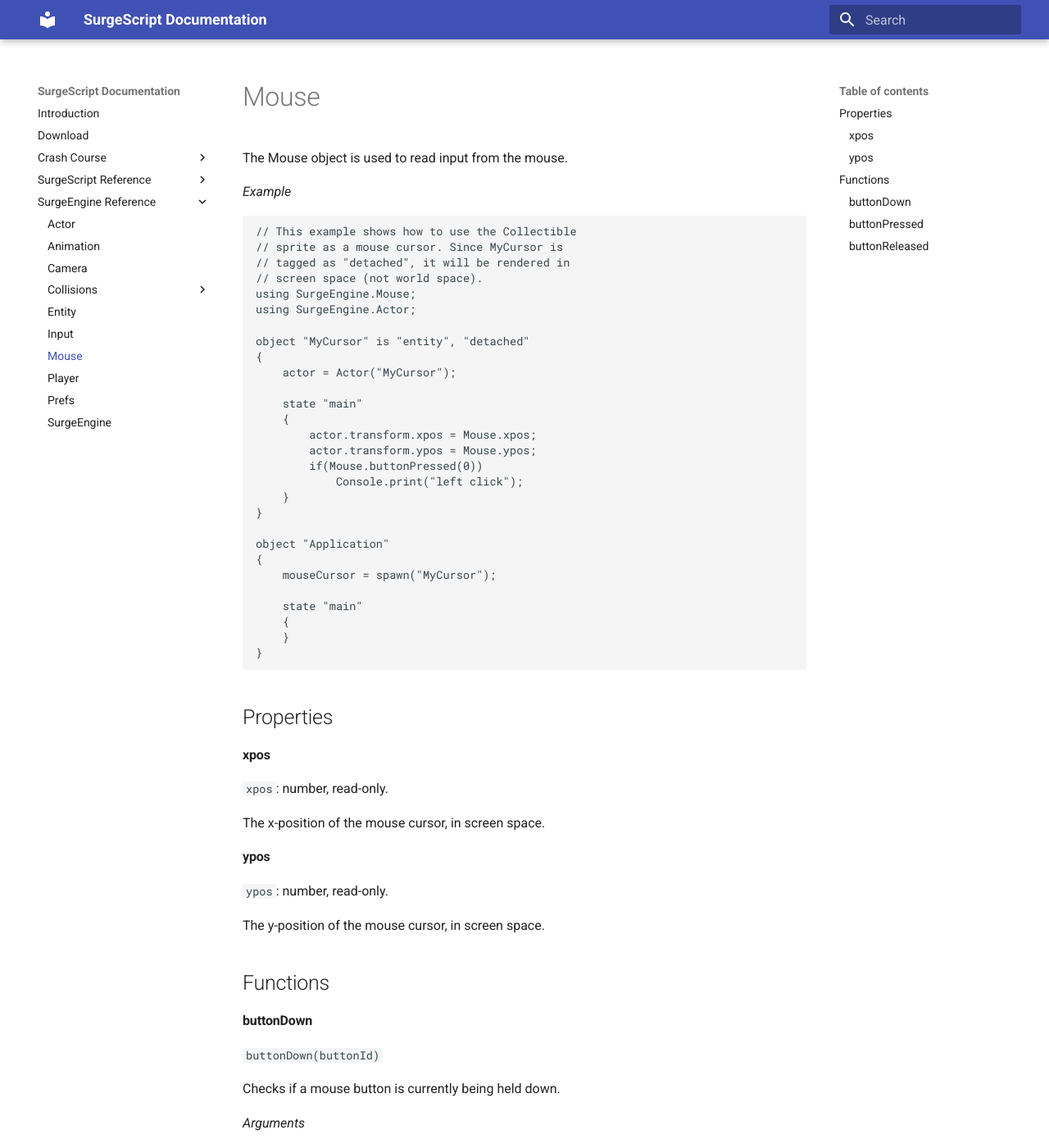
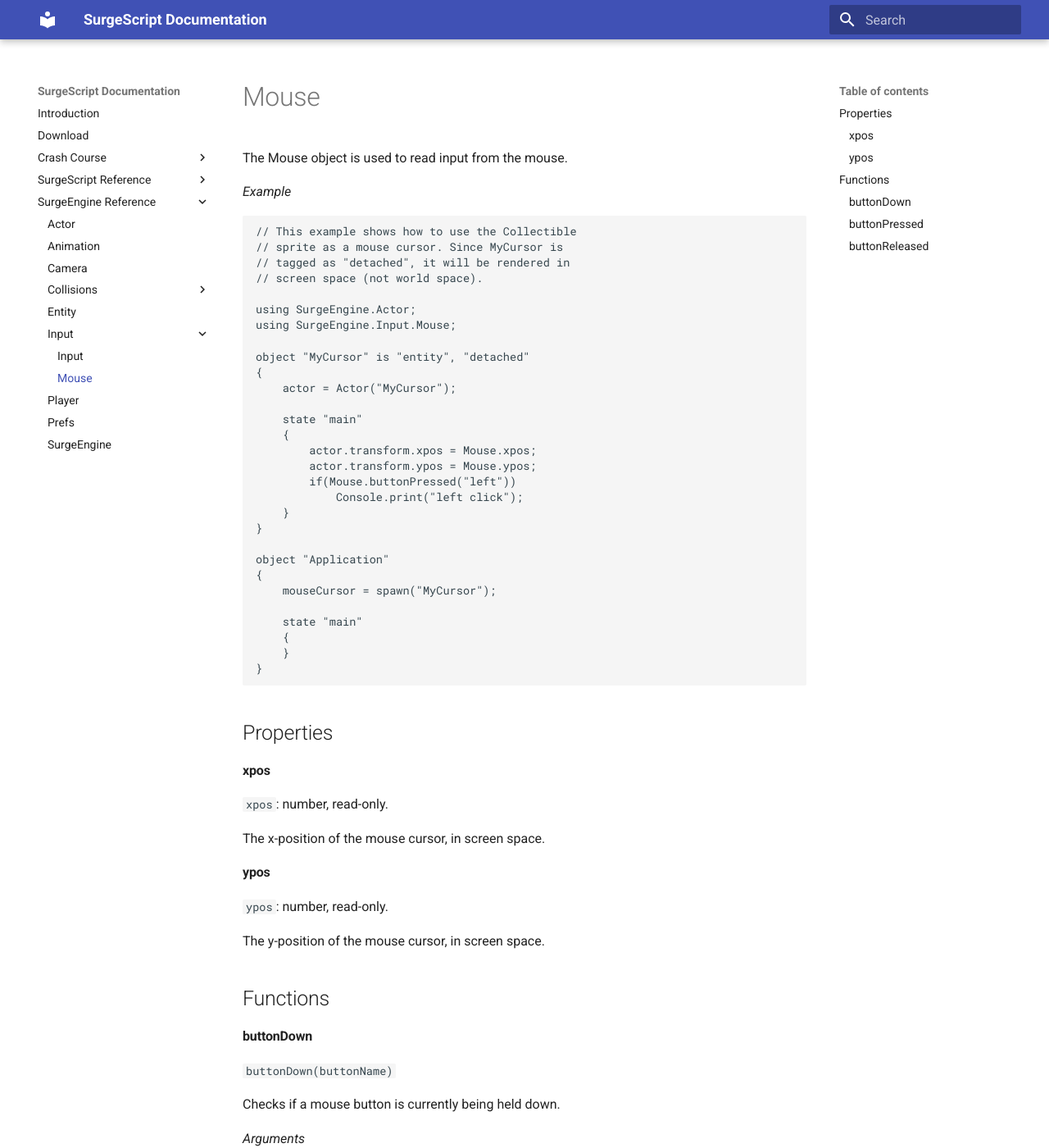
Before and after one commit to alemart/surgescript, an MkDocs documentation site: the page built from docs/engine/mouse.md, in a window 1280 px wide and 1400 px high. Shown: the whole window at 82% size. Built offline with MkDocs 1.6.1 and Material for MkDocs 9.7.7, drawn with Linux system fonts in a browser that asks for light colours; old or Windows-style settings are respelled for this version of MkDocs; some of the changed text lies outside the part shown.

Commit message:
Updated Input docs

```diff
--- a/docs/engine/mouse.md
+++ b/docs/engine/mouse.md
@@ -10,8 +10,9 @@
 // sprite as a mouse cursor. Since MyCursor is
 // tagged as "detached", it will be rendered in
 // screen space (not world space).
-using SurgeEngine.Mouse;
+
 using SurgeEngine.Actor;
+using SurgeEngine.Input.Mouse;
 
 object "MyCursor" is "entity", "detached"
 {
@@ -21,7 +22,7 @@
     {
         actor.transform.xpos = Mouse.xpos;
         actor.transform.ypos = Mouse.ypos;
-        if(Mouse.buttonPressed(0))
+        if(Mouse.buttonPressed("left"))
             Console.print("left click");
     }
 }
@@ -57,13 +58,13 @@
 
 #### buttonDown
 
-`buttonDown(buttonId)`
+`buttonDown(buttonName)`
 
 Checks if a mouse button is currently being held down.
 
 *Arguments*
 
-* `buttonId`: number. One of the following: 0 (left button), 1 (right button) or 2 (middle button).
+* `buttonName`: string. One of the following: *"left"*, *"right"*, *"middle"*.
 
 *Returns*
 
@@ -71,13 +72,13 @@
 
 #### buttonPressed
 
-`buttonPressed(buttonId)`
+`buttonPressed(buttonName)`
 
 Checks if a mouse button has just been pressed.
 
 *Arguments*
 
-* `buttonId`: number. One of the following: 0 (left button), 1 (right button) or 2 (middle button).
+* `buttonName`: string. One of the following: *"left"*, *"right"*, *"middle"*.
 
 *Returns*
 
@@ -85,13 +86,13 @@
 
 #### buttonReleased
 
-`buttonReleased(buttonId)`
+`buttonReleased(buttonName)`
 
 Checks if a mouse button has just been released.
 
 *Arguments*
 
-* `buttonId`: number. One of the following: 0 (left button), 1 (right button) or 2 (middle button).
+* `buttonName`: string. One of the following: *"left"*, *"right"*, *"middle"*.
 
 *Returns*
 
--- a/mkdocs.yml
+++ b/mkdocs.yml
@@ -51,8 +51,9 @@ pages:
             - 'CollisionBox': 'engine/collisionbox.md'
             - 'Sensor': 'engine/sensor.md'
         - 'Entity': 'engine/entity.md'
-        - 'Input': 'engine/input.md'
-        - 'Mouse': 'engine/mouse.md'
+        - 'Input':
+            - 'Input': 'engine/input.md'
+            - 'Mouse': 'engine/mouse.md'
         - 'Player': 'engine/player.md'
         - 'Prefs': 'engine/prefs.md'
         - 'SurgeEngine': 'engine/surgeengine.md'
```
Also changed, not shown: docs/engine/input.md (+3 -3 lines).
